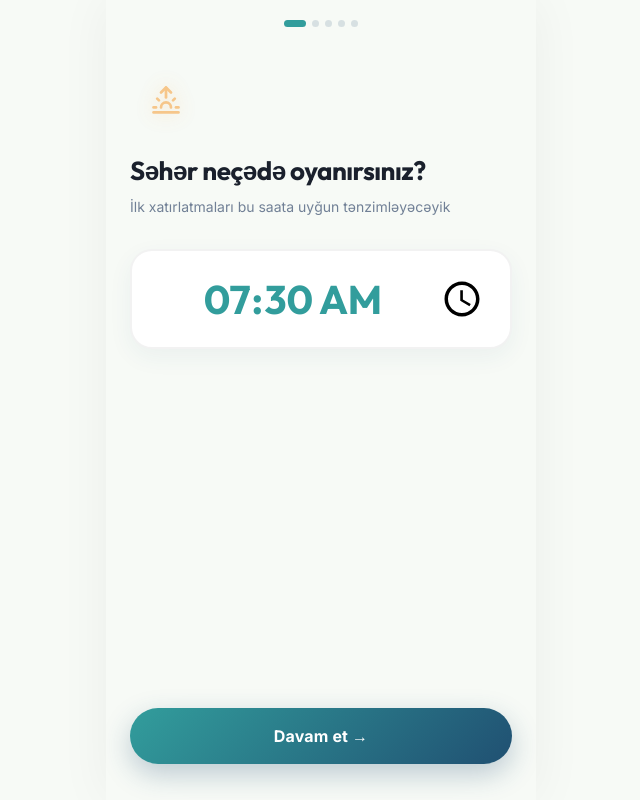
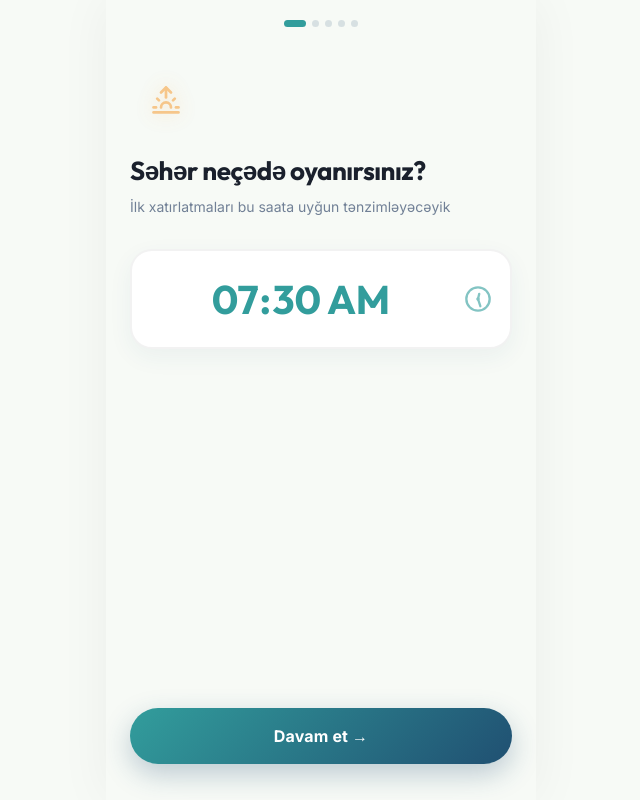
Before and after one commit to sadiq990/standlydesign, a React (Vite) app: page / in a window 1280 px wide. Both pictures are taken after a click on the button "Get Started". Shown: the whole page, without its empty margins (319-959 px from the left). Built offline with nearby package versions, Linux system fonts and the light colour scheme.

Commit message:
feat: added mascot to splash, animated clocks to onboarding, confetti on finish

```diff
--- a/package.json
+++ b/package.json
@@ -15,6 +15,7 @@
     "framer-motion": "^12.34.5",
     "lucide-react": "^0.576.0",
     "react": "^19.2.0",
+    "react-confetti": "^6.4.0",
     "react-dom": "^19.2.0",
     "tailwind-merge": "^3.5.0"
   },
--- a/src/components/Onboarding/Onboarding.jsx
+++ b/src/components/Onboarding/Onboarding.jsx
@@ -5,7 +5,9 @@ import {
     Sunrise, Moon, Building2, UtensilsCrossed,
     PersonStanding, Droplets, Eye, Dumbbell, Heart
 } from 'lucide-react';
+import AnimatedClock from '../common/AnimatedClock';
 import styles from './Onboarding.module.css';
+import Confetti from 'react-confetti';
 
 const STEPS = [
     {
@@ -73,11 +75,18 @@ const Onboarding = ({ onComplete }) => {
         habits: ['stand', 'water']
     });
 
+    const [showConfetti, setShowConfetti] = useState(false);
+
     const handleNext = () => {
         if (step < STEPS.length - 1) {
             setStep(step + 1);
         } else {
+            // "Hazırdır, Başlayaq" - Last step! Show confetti.
+            setShowConfetti(true);
+            setTimeout(() => {
                 onComplete(formData);
+                setShowConfetti(false);
+            }, 3000); // 3 seconds of confetti before unmounting
         }
     };
 
@@ -104,6 +113,18 @@ const Onboarding = ({ onComplete }) => {
             exit={{ opacity: 0, x: -50 }}
             transition={{ duration: 0.4, ease: "easeInOut" }}
         >
+            {showConfetti && (
+                <Confetti
+                    width={window.innerWidth}
+                    height={window.innerHeight}
+                    recycle={false}
+                    numberOfPieces={500}
+                    gravity={0.15}
+                    colors={['#56C596', '#4299E1', '#805AD5', '#F6AD55', '#FC8181']}
+                    style={{ position: 'fixed', top: 0, left: 0, zIndex: 9999 }}
+                />
+            )}
+
             <div className={styles.header}>
                 {step > 0 ? (
                     <button className={styles.backBtn} onClick={handleBack}>
@@ -244,34 +265,49 @@ const Onboarding = ({ onComplete }) => {
                         )}
 
                         {currentStep.type === 'time' && (
+                            <div className={styles.timeInputWrapper}>
                                 <input
                                     type="time"
                                     className={styles.timeInput}
                                     value={formData[currentStep.field]}
                                     onChange={e => setFormData({ ...formData, [currentStep.field]: e.target.value })}
                                 />
+                                <div className={styles.clockIconAbsolute}>
+                                    <AnimatedClock size={28} color="currentColor" />
+                                </div>
+                            </div>
                         )}
 
                         {currentStep.type === 'time-range' && (
                             <div className={styles.timeRangeContainer}>
                                 <div className={styles.timeRangeGroup}>
                                     <label className={styles.timeLabel}>{currentStep.labels.start}</label>
+                                    <div style={{ position: 'relative', display: 'flex' }}>
                                         <input
                                             type="time"
                                             className={styles.timeInputSmall}
                                             value={formData[currentStep.fields.start]}
                                             onChange={e => setFormData({ ...formData, [currentStep.fields.start]: e.target.value })}
                                         />
+                                        <div className={styles.clockIconAbsoluteSmall}>
+                                            <AnimatedClock size={20} color="currentColor" />
+                                        </div>
+                                    </div>
                                 </div>
                                 <div className={styles.timeRangeSeparator}>-</div>
                                 <div className={styles.timeRangeGroup}>
                                     <label className={styles.timeLabel}>{currentStep.labels.end}</label>
+                                    <div style={{ position: 'relative', display: 'flex' }}>
                                         <input
                                             type="time"
                                             className={styles.timeInputSmall}
                                             value={formData[currentStep.fields.end]}
                                             onChange={e => setFormData({ ...formData, [currentStep.fields.end]: e.target.value })}
                                         />
+                                        <div className={styles.clockIconAbsoluteSmall}>
+                                            <AnimatedClock size={20} color="currentColor" />
+                                        </div>
+                                    </div>
                                 </div>
                             </div>
                         )}
--- a/src/components/Onboarding/Onboarding.module.css
+++ b/src/components/Onboarding/Onboarding.module.css
@@ -90,7 +90,15 @@
 }
 
 /* ─── Time Input ─── */
+.timeInputWrapper {
+    position: relative;
+    width: 100%;
+    display: flex;
+    align-items: center;
+}
+
 .timeInput {
+    position: relative;
     background: var(--c-surface);
     border: 2px solid var(--c-border);
     border-radius: 22px;
@@ -98,7 +106,7 @@
     font-weight: 700;
     font-family: var(--font-hero);
     color: var(--c-primary-teal);
-    padding: 22px 24px;
+    padding: 22px 64px 22px 24px;
     width: 100%;
     text-align: center;
     outline: none;
@@ -110,6 +118,31 @@
 .timeInput:focus {
     border-color: var(--c-primary-teal);
     box-shadow: 0 8px 24px rgba(50, 157, 156, 0.15);
+}
+
+.timeInput::-webkit-calendar-picker-indicator {
+    position: absolute;
+    top: 0;
+    left: 0;
+    width: 100%;
+    height: 100%;
+    opacity: 0;
+    cursor: pointer;
+    z-index: 5;
+}
+
+.clockIconAbsolute {
+    position: absolute;
+    right: 20px;
+    top: 50%;
+    transform: translateY(-50%);
+    pointer-events: none;
+    z-index: 2;
+    display: flex;
+    align-items: center;
+    justify-content: center;
+    color: var(--c-primary-teal);
+    opacity: 0.6;
 }
 
 /* ─── Time Range Input ─── */
@@ -136,6 +169,7 @@
 }
 
 .timeInputSmall {
+    position: relative;
     background: var(--c-surface);
     border: 2px solid var(--c-border);
     border-radius: 18px;
@@ -143,7 +177,7 @@
     font-weight: 700;
     font-family: var(--font-hero);
     color: var(--c-primary-teal);
-    padding: 16px 12px;
+    padding: 16px 40px 16px 12px;
     width: 100%;
     text-align: center;
     outline: none;
@@ -155,6 +189,31 @@
 .timeInputSmall:focus {
     border-color: var(--c-primary-teal);
     box-shadow: 0 6px 16px rgba(50, 157, 156, 0.12);
+}
+
+.timeInputSmall::-webkit-calendar-picker-indicator {
+    position: absolute;
+    top: 0;
+    left: 0;
+    width: 100%;
+    height: 100%;
+    opacity: 0;
+    cursor: pointer;
+    z-index: 5;
+}
+
+.clockIconAbsoluteSmall {
+    position: absolute;
+    right: 12px;
+    top: 50%;
+    transform: translateY(-50%);
+    pointer-events: none;
+    z-index: 2;
+    display: flex;
+    align-items: center;
+    justify-content: center;
+    color: var(--c-primary-teal);
+    opacity: 0.6;
 }
 
 .timeRangeSeparator {
--- a/src/components/Splash/Splash.jsx
+++ b/src/components/Splash/Splash.jsx
@@ -3,6 +3,7 @@ import { motion } from 'framer-motion';
 import { ArrowRight } from 'lucide-react';
 import { colors } from '../../theme';
 import styles from './Splash.module.css';
+import mascotImg from '../../assets/mascot.png'; // Gələcək maskot şəkli üçün
 
 const Splash = ({ onGetStarted }) => {
     const [isClicked, setIsClicked] = useState(false);
@@ -26,6 +27,33 @@ const Splash = ({ onGetStarted }) => {
             transition={{ duration: 0.6, ease: "easeInOut" }}
         >
             <div className={styles.content}>
+                {/* ── Mascot Image (Pulse və Spring Animasiyası) ── */}
+                <motion.div
+                    initial={{ scale: 0, y: 50, opacity: 0 }}
+                    animate={{ scale: 1, y: 0, opacity: 1 }}
+                    transition={{
+                        type: "spring",
+                        stiffness: 200,
+                        damping: 12,
+                        delay: 0.1
+                    }}
+                >
+                    <motion.img
+                        src={mascotImg}
+                        alt="Standly Mascot"
+                        className={styles.mascotImage}
+                        animate={{
+                            scale: [1, 1.05, 1],
+                            rotate: [0, -3, 3, -1, 0],
+                        }}
+                        transition={{
+                            duration: 3,
+                            ease: "easeInOut",
+                            repeat: Infinity,
+                            repeatType: "mirror"
+                        }}
+                    />
+                </motion.div>
                 <h1 className={styles.title}>
                     {"Standly".split('').map((char, index) => (
                         <motion.span
--- a/src/components/Splash/Splash.module.css
+++ b/src/components/Splash/Splash.module.css
@@ -20,6 +20,16 @@
     justify-content: center;
     flex: 1;
     text-align: center;
+    gap: 16px;
+}
+
+.mascotImage {
+    width: 200px;
+    /* Adjust size based on design */
+    height: auto;
+    object-fit: contain;
+    margin-bottom: 8px;
+    filter: drop-shadow(0 12px 24px rgba(32, 80, 114, 0.25));
 }
 
 .title {
--- /dev/null
+++ b/src/components/common/AnimatedClock.jsx
@@ -0,0 +1,38 @@
+import { useEffect, useRef } from "react";
+
+export default function AnimatedClock({ size = 24, color = "currentColor", strokeWidth = 2, speed = 15, style }) {
+    const minuteRef = useRef();
+    const hourRef = useRef();
+    const startTime = useRef(Date.now());
+
+    useEffect(() => {
+        let raf;
+        const animate = () => {
+            const elapsed = (Date.now() - startTime.current) / 1000 * speed;
+            const minuteDeg = (elapsed * 6) % 360;
+            const hourDeg = (elapsed * 0.5) % 360;
+            if (minuteRef.current) minuteRef.current.setAttribute("transform", `rotate(${minuteDeg}, 12, 12)`);
+            if (hourRef.current) hourRef.current.setAttribute("transform", `rotate(${hourDeg},   12, 12)`);
+            raf = requestAnimationFrame(animate);
+        };
+        raf = requestAnimationFrame(animate);
+        return () => cancelAnimationFrame(raf);
+    }, [speed]);
+
+    return (
+        <svg
+            xmlns="http://www.w3.org/2000/svg"
+            width={size} height={size}
+            viewBox="0 0 24 24"
+            fill="none" stroke={color}
+            strokeWidth={strokeWidth}
+            strokeLinecap="round" strokeLinejoin="round"
+            style={style}
+        >
+            <circle cx="12" cy="12" r="10" />
+            <circle cx="12" cy="12" r="0.5" fill={color} />
+            <line ref={minuteRef} x1="12" y1="12" x2="12" y2="5.5" />
+            <line ref={hourRef} x1="12" y1="12" x2="12" y2="7.5" />
+        </svg>
+    );
+}
```
Also changed, not shown: src/assets/mascot.png (added), 1 other file (tests, documents, lock files or other folders). Lines whose indentation alone changed are shown as unchanged.
